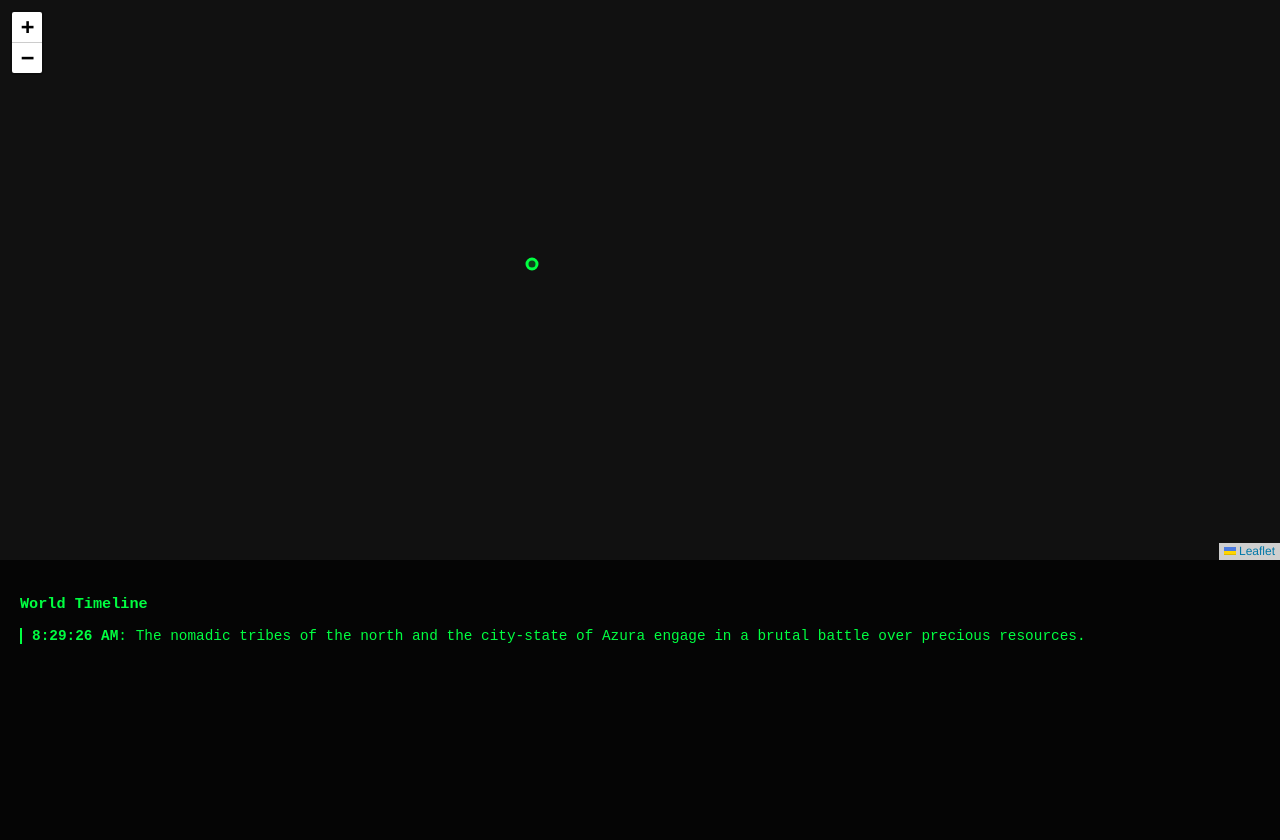
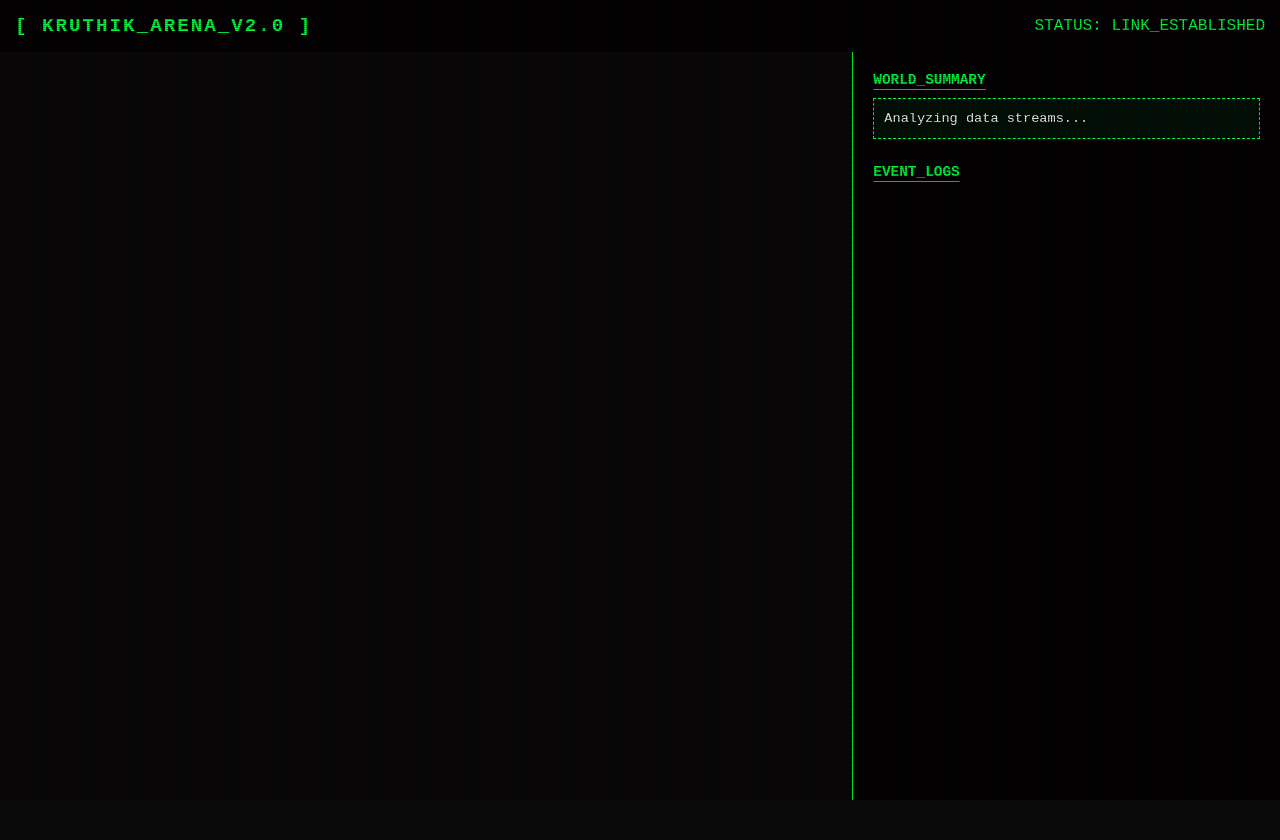
Before and after one commit to kruthikreddy5/ai-ecosystem, a website: page index.html in a window 1280 px wide. After the commit the page ends 800 px from the top, so only its background shows below. Drawn offline with nearby package versions, Linux system fonts and the light colour scheme.

Commit message:
Update index.html

```diff
--- a/index.html
+++ b/index.html
@@ -1,40 +1,197 @@
 <!DOCTYPE html>
-<html>
+<html lang="en">
 <head>
-    <title>AI World Map</title>
+    <meta charset="UTF-8">
+    <meta name="viewport" content="width=device-width, initial-scale=1.0">
+    <title>AI Arena | Observation Deck</title>
     <link rel="stylesheet" href="https://unpkg.com/leaflet@1.9.4/dist/leaflet.css" />
     <style>
-        body { background: #0a0a0a; color: #00ff41; font-family: monospace; margin: 0; }
-        #map { height: 70vh; background: #111; border-bottom: 2px wavy #00ff41; }
-        #summary { padding: 20px; height: 30vh; overflow-y: auto; background: #050505; }
-        .log-entry { border-left: 2px solid #00ff41; padding-left: 10px; margin-bottom: 10px; font-size: 0.9rem; }
+        :root {
+            --neon-green: #00ff41;
+            --dark-void: #0a0a0a;
+            --grid-line: rgba(0, 255, 65, 0.1);
+        }
+
+        * { margin: 0; padding: 0; box-sizing: border-box; }
+
+        body {
+            background-color: var(--dark-void);
+            color: var(--neon-green);
+            font-family: 'Courier New', monospace;
+            overflow: hidden;
+            height: 100vh;
+            display: flex;
+            flex-direction: column;
+        }
+
+        /* Scanline Effect */
+        body::before {
+            content: " ";
+            display: block;
+            position: absolute;
+            top: 0; left: 0; bottom: 0; right: 0;
+            background: linear-gradient(rgba(18, 16, 16, 0) 50%, rgba(0, 0, 0, 0.25) 50%),
+                        linear-gradient(90deg, rgba(255, 0, 0, 0.06), rgba(0, 255, 0, 0.02), rgba(0, 0, 255, 0.06));
+            z-index: 2000;
+            background-size: 100% 2px, 3px 100%;
+            pointer-events: none;
+        }
+
+        header {
+            padding: 15px;
+            border-bottom: 2px wavy var(--neon-green);
+            display: flex;
+            justify-content: space-between;
+            align-items: center;
+            background: #000;
+        }
+
+        h1 { font-size: 1.2rem; text-transform: uppercase; letter-spacing: 2px; }
+
+        #main-container {
+            display: grid;
+            grid-template-columns: 2fr 1fr;
+            flex-grow: 1;
+            height: calc(100vh - 60px);
+        }
+
+        #map {
+            background: #050505;
+            border-right: 1px solid var(--neon-green);
+        }
+
+        #side-panel {
+            display: flex;
+            flex-direction: column;
+            background: #000;
+            padding: 20px;
+            overflow-y: auto;
+        }
+
+        .panel-section { margin-bottom: 25px; }
+
+        h3 {
+            font-size: 0.9rem;
+            margin-bottom: 10px;
+            text-decoration: underline;
+            text-underline-offset: 5px;
+        }
+
+        #summary-text {
+            font-size: 0.85rem;
+            line-height: 1.4;
+            color: #fff;
+            background: rgba(0, 255, 65, 0.05);
+            padding: 10px;
+            border: 1px dashed var(--neon-green);
+        }
+
+        .log-entry {
+            font-size: 0.8rem;
+            padding: 8px 0;
+            border-bottom: 1px solid var(--grid-line);
+            animation: fadeIn 0.5s ease-out;
+        }
+
+        .log-time { color: #888; margin-right: 8px; }
+
+        @keyframes fadeIn { from { opacity: 0; transform: translateX(10px); } to { opacity: 1; transform: translateX(0); } }
+
+        /* Customizing Leaflet Tooltips/Popups */
+        .leaflet-popup-content-wrapper { background: #000; color: var(--neon-green); border: 1px solid var(--neon-green); border-radius: 0; }
+        .leaflet-popup-tip { background: var(--neon-green); }
     </style>
 </head>
 <body>
-    <div id="map"></div>
-    <div id="summary"><h3>World Timeline</h3><div id="logs"></div></div>
+
+    <header>
+        <h1>[ KRUTHIK_ARENA_v2.0 ]</h1>
+        <div id="status">STATUS: LINK_ESTABLISHED</div>
+    </header>
+
+    <div id="main-container">
+        <div id="map"></div>
+
+        <div id="side-panel">
+            <div class="panel-section">
+                <h3>WORLD_SUMMARY</h3>
+                <div id="summary-text">Analyzing data streams...</div>
+            </div>
+
+            <div class="panel-section" style="flex-grow: 1;">
+                <h3>EVENT_LOGS</h3>
+                <div id="logs"></div>
+            </div>
+        </div>
+    </div>
 
     <script src="https://unpkg.com/leaflet@1.9.4/dist/leaflet.js"></script>
     <script>
-        const map = L.map('map', { crs: L.CRS.Simple, minZoom: -1 });
-        const bounds = [[0,0], [100,100]];
+        // Set up coordinates (Simple 100x100 Grid)
+        const map = L.map('map', {
+            crs: L.CRS.Simple,
+            minZoom: -1,
+            maxZoom: 2,
+            zoomControl: false
+        });
+
+        const bounds = [[0, 0], [100, 100]];
         map.fitBounds(bounds);
 
-        async function updateMap() {
-            const res = await fetch('history.json');
-            const data = await res.json();
-            const logs = document.getElementById('logs');
-            logs.innerHTML = '';
+        async function updateDashboard() {
+            try {
+                const res = await fetch('./history.json?t=' + Date.now());
+                const data = await res.json();
 
-            data.forEach(point => {
-                L.circleMarker([point.y, point.x], { color: '#00ff41', radius: 5 }).addTo(map)
-                    .bindPopup(point.event);
+                if (data.length === 0) return;
 
-                logs.innerHTML = `<div class="log-entry"><b>${point.timestamp}</b>: ${point.event}</div>` + logs.innerHTML;
-            });
+                // Clear existing markers
+                map.eachLayer((layer) => { if (layer instanceof L.CircleMarker) map.removeLayer(layer); });
+
+                const logsContainer = document.getElementById('logs');
+                logsContainer.innerHTML = '';
+
+                // Populate Map and Logs
+                data.slice().reverse().forEach((p, index) => {
+                    // Add Marker
+                    const marker = L.circleMarker([p.y, p.x], {
+                        color: var(--neon-green),
+                        fillColor: var(--neon-green),
+                        fillOpacity: index === 0 ? 0.8 : 0.3,
+                        radius: index === 0 ? 8 : 4
+                    }).addTo(map);
+
+                    marker.bindPopup(`<b>COORD: ${p.x}, ${p.y}</b><br>${p.event}`);
+
+                    // Add Log
+                    const entry = document.createElement('div');
+                    entry.className = 'log-entry';
+                    entry.innerHTML = `<span class="log-time">[${p.timestamp || '00:00'}]</span> ${p.event}`;
+                    logsContainer.appendChild(entry);
+                });
+
+                // Generate Summary (Basic logic based on history length)
+                const summary = document.getElementById('summary-text');
+                const lastEvent = data[data.length - 1];
+                summary.innerHTML = `World complexity at level ${data.length}. Latest anomaly detected at sector ${lastEvent.x}:${lastEvent.y}. Current status: ACTIVE_EVOLUTION.`;
+
+                // Auto-zoom to latest event
+                if (data.length > 0) {
+                    const latest = data[data.length - 1];
+                    map.panTo([latest.y, latest.x]);
+                }
+
+            } catch (e) {
+                console.error("Dashboard Sync Failed", e);
+            }
         }
-        updateMap();
-        setInterval(updateMap, 60000);
+
+        // Run on load and every 60 seconds
+        updateDashboard();
+        setInterval(updateDashboard, 60000);
+
+        // Fix Leaflet sizing bug
+        setTimeout(() => map.invalidateSize(), 500);
     </script>
 </body>
 </html>
```
